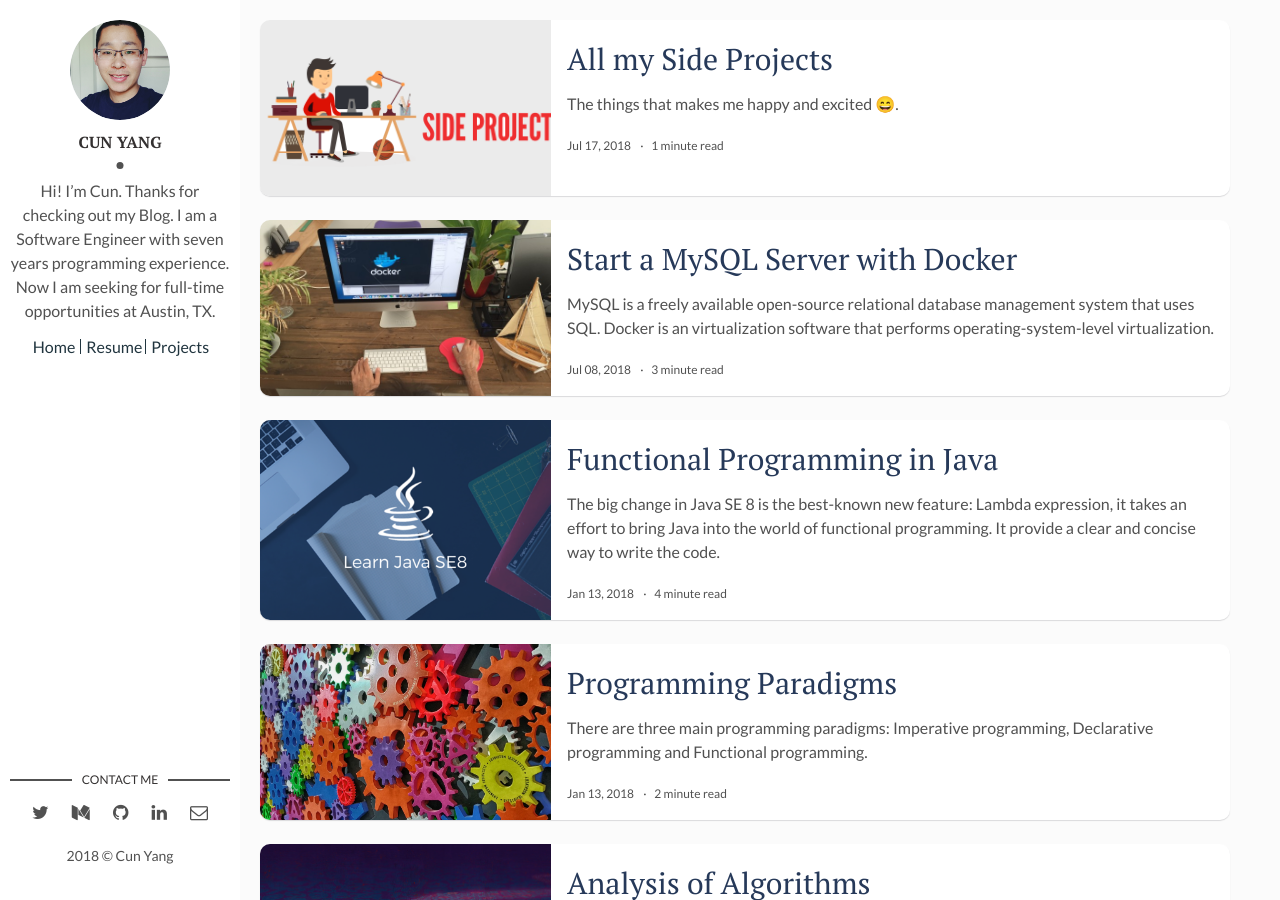
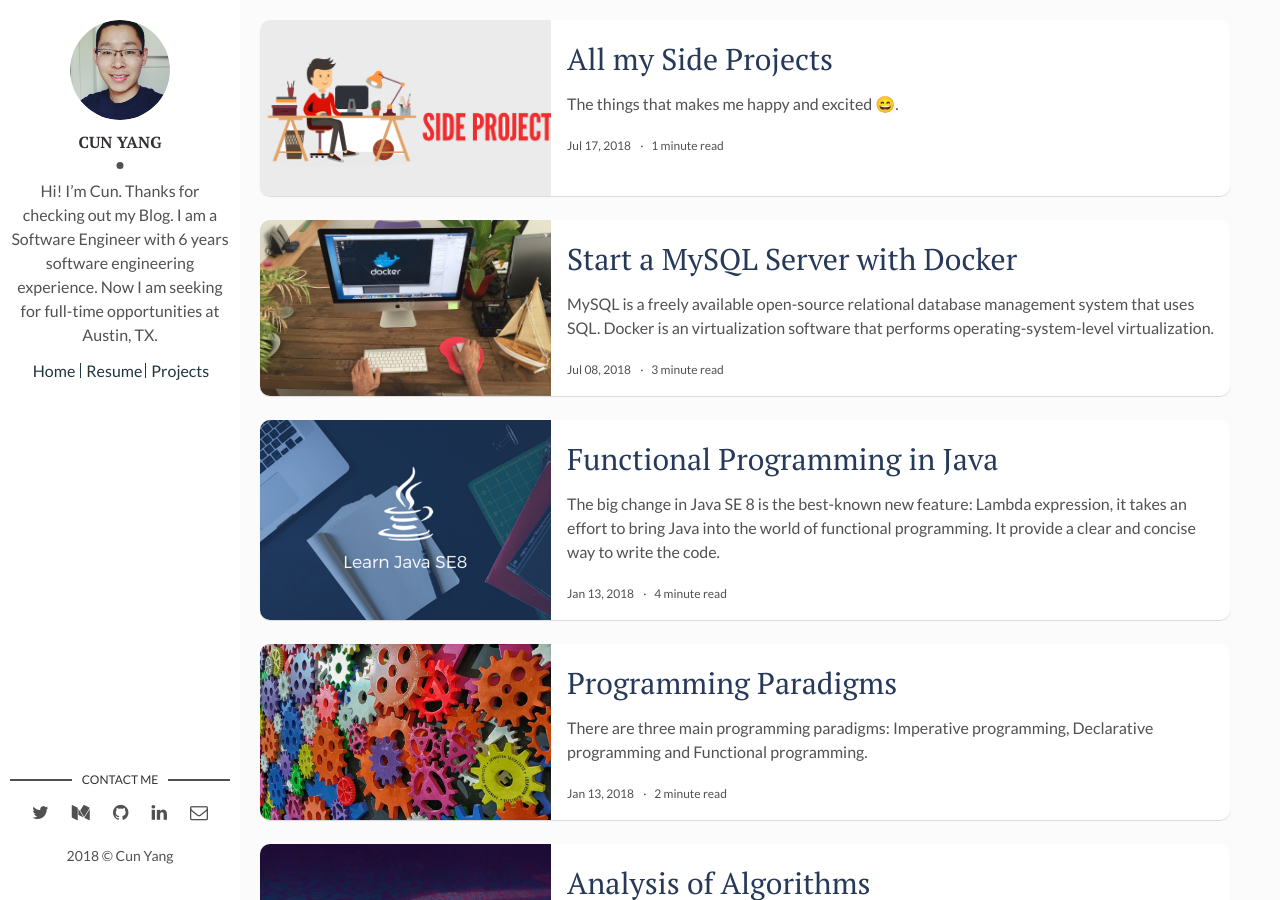
Before and after one commit to backslash112/backslash112.github.io, a Jekyll site: the page built from index.html, in a window 1280 px wide and 900 px high. Built offline with Jekyll 4.4.1, drawn with Linux system fonts in a browser that asks for light colours; the list of posts is cut into pages by our own code.

Commit message:
fix: job years mistake

```diff
--- a/_config.yml
+++ b/_config.yml
@@ -1,7 +1,7 @@
 title: Cun Yang
 description: > # this means to ignore newlines until "baseurl:"
   Hi! I’m Cun. Thanks for checking out my Blog. I am a Software Engineer with
-  seven years programming experience. Now I am seeking for full-time
+  6 years software engineering experience. Now I am seeking for full-time
   opportunities at Austin, TX.
 permalink: ':title/'
 baseurl: "" # the subpath of your site, e.g. /blog
@@ -12,7 +12,7 @@ site-twitter: #if your site has a twitter account, enter it here
 author: Cun Yang # add your name
 author-img: carl-yang.jpg # add your photo
 about-author: "Hi! I’m Cun. Thanks for checking out my Blog.
-  I am a Software Engineer with seven years programming experience.
+  I am a Software Engineer with 6 years software engineering experience.
   Now I am seeking for full-time opportunities at Austin, TX."
 social-twitter: backslash112 # add your Twitter handle
 # social-facebook: backslash112 # add your Facebook handle
```
